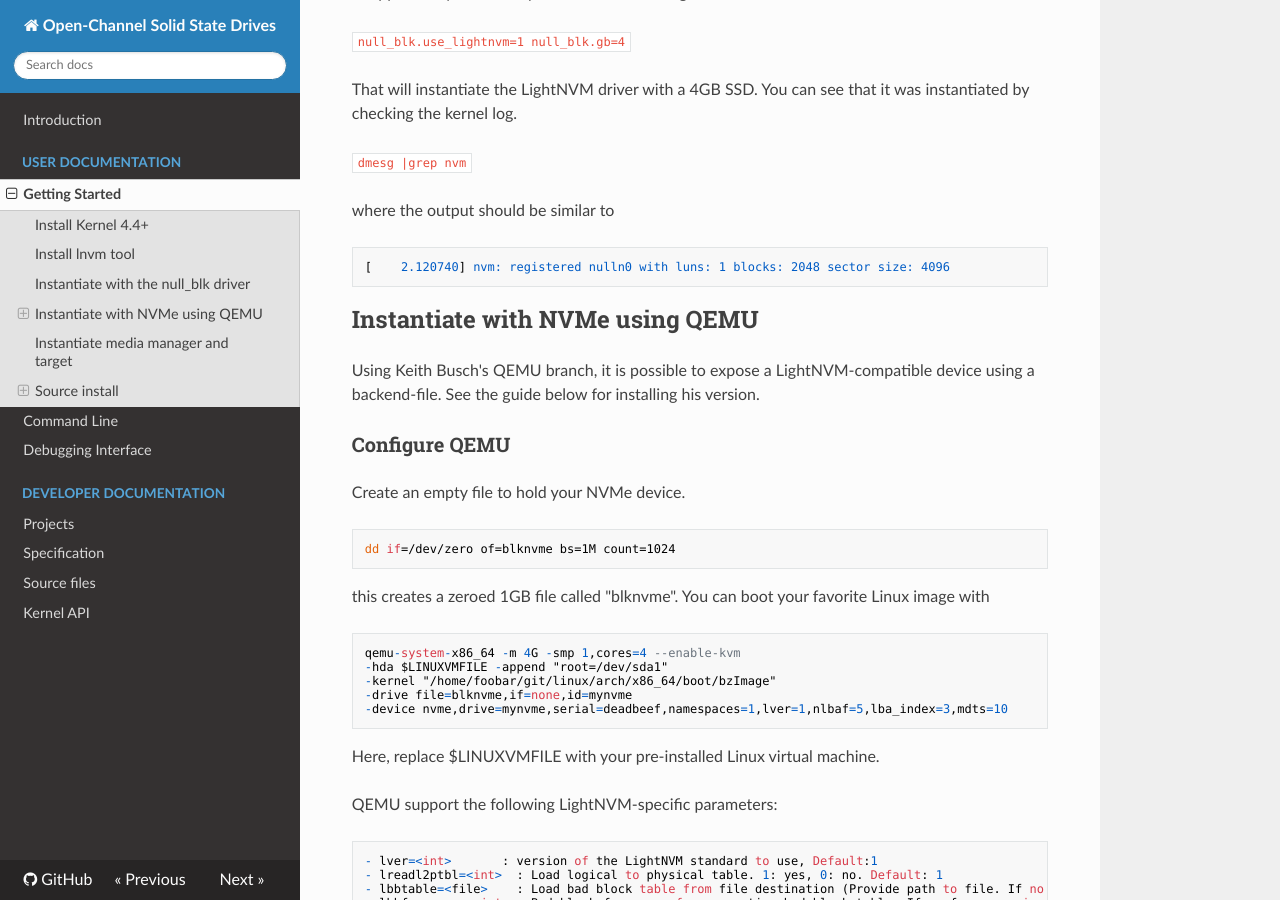
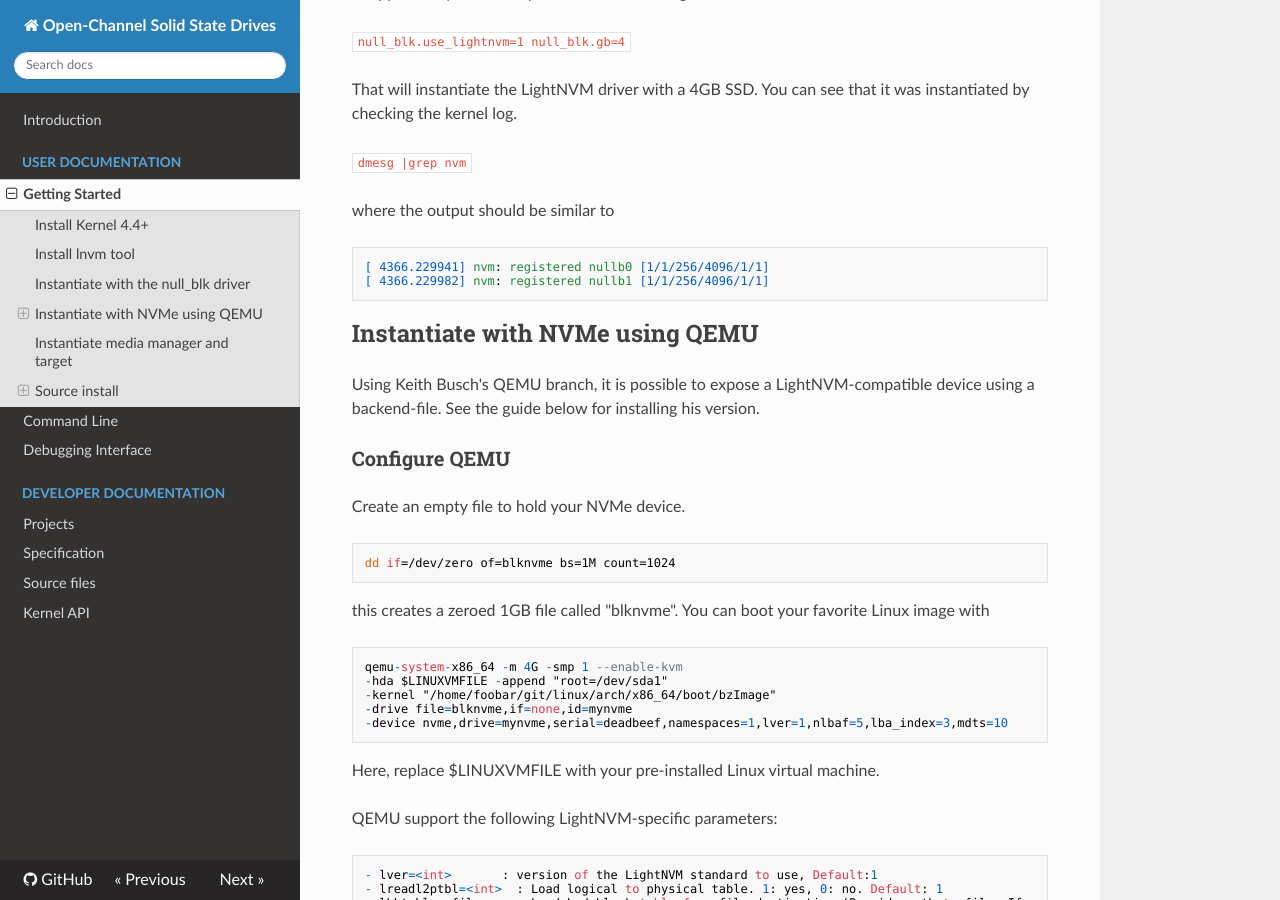
Before and after one commit to OpenChannelSSD/documentation, an MkDocs documentation site: the page built from docs/gettingstarted.md, in a window 1280 px wide and 900 px high, scrolled down 1187 px. Built offline with MkDocs 1.6.1, drawn with Linux system fonts in a browser that asks for light colours; nearby versions of some CDN libraries; old or Windows-style settings are respelled for this version of MkDocs; some of the changed text lies outside the part shown.

Commit message:
getting_started: Changed example dmesg output, qemu smp params, and kernel config option.

```diff
--- a/docs/gettingstarted.md
+++ b/docs/gettingstarted.md
@@ -49,7 +49,8 @@ was instantiated by checking the kernel log.
 
 where the output should be similar to
 
-    [    2.120740] nvm: registered nulln0 with luns: 1 blocks: 2048 sector size: 4096
+    [ 4366.229941] nvm: registered nullb0 [1/1/256/4096/1/1]
+    [ 4366.229982] nvm: registered nullb1 [1/1/256/4096/1/1]
 
 ## Instantiate with NVMe using QEMU
 
@@ -64,7 +65,7 @@ Create an empty file to hold your NVMe device.
 this creates a zeroed 1GB file called "blknvme". You can boot your favorite
 Linux image with
 
-    qemu-system-x86_64 -m 4G -smp 1,cores=4 --enable-kvm
+    qemu-system-x86_64 -m 4G -smp 1 --enable-kvm
     -hda $LINUXVMFILE -append "root=/dev/sda1"
     -kernel "/home/foobar/git/linux/arch/x86_64/boot/bzImage"
     -drive file=blknvme,if=none,id=mynvme
```
Also changed, not shown: other parts of docs/gettingstarted.md (+1 -1 lines).
